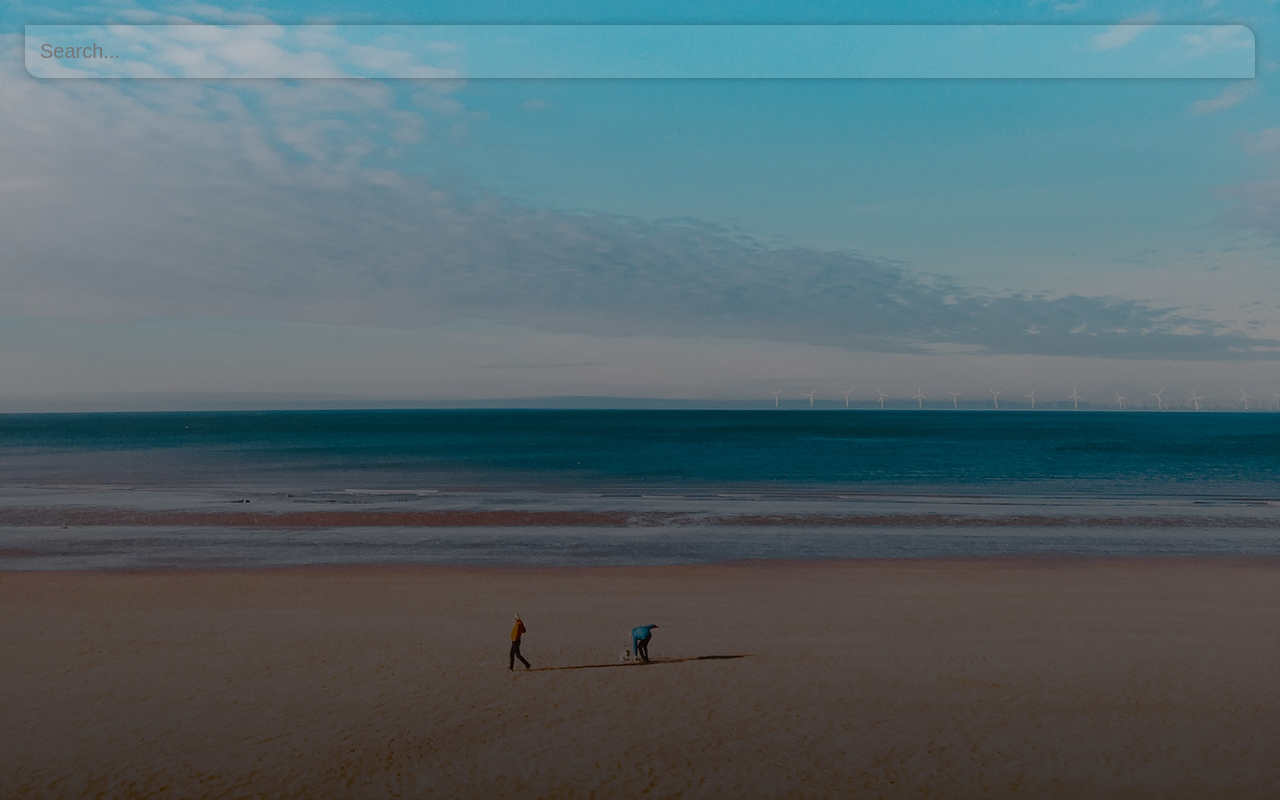
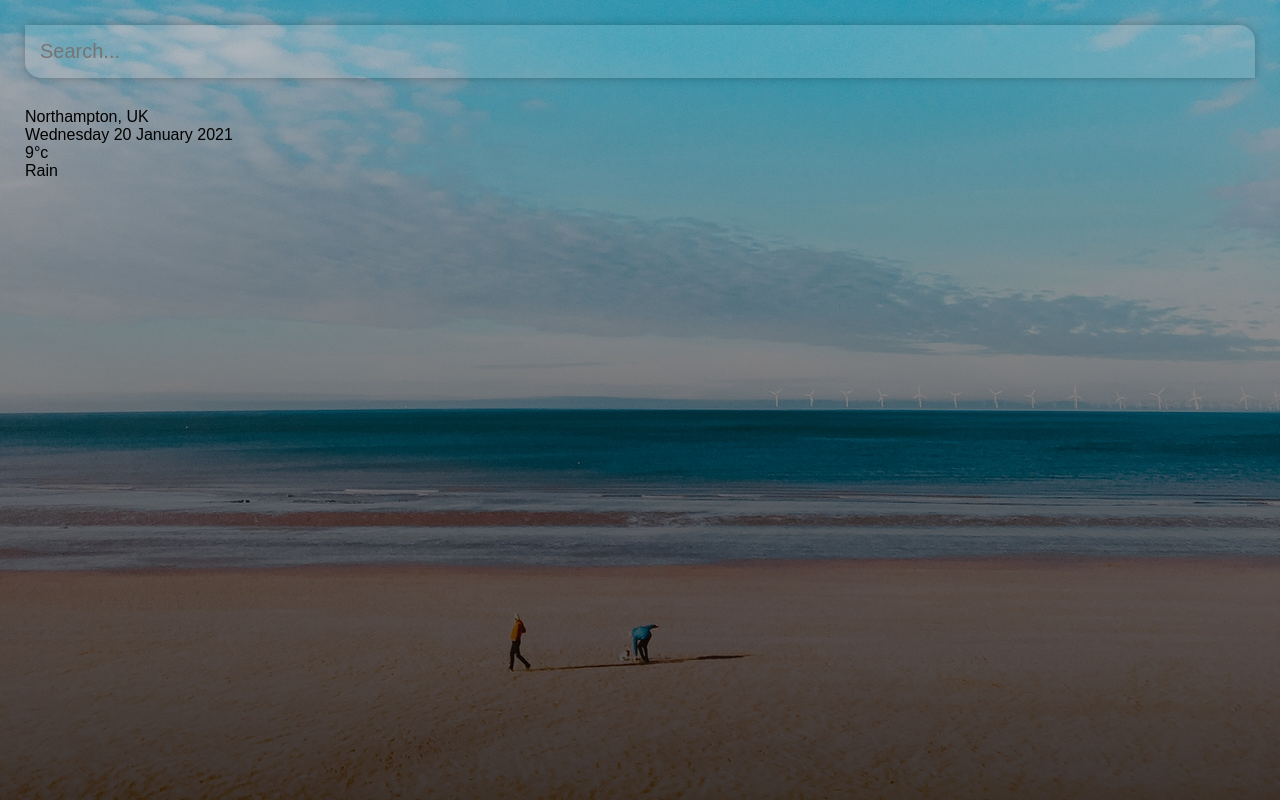
Before and after one commit to jpardike/vue-weather, a Vue app: page / in a window 1280 px wide. Built offline with nearby package versions, Linux system fonts and the light colour scheme.

Commit message:
Adds hardcoded data to app

```diff
--- a/src/App.vue
+++ b/src/App.vue
@@ -3,6 +3,19 @@
     <main>
       <div class="search-box">
         <input type="text" class="search-bar" placeholder="Search..." />
+      </div>
+
+      <div class="weather-wrap">
+
+        <div class="location-box">
+          <div class="location">Northampton, UK</div>
+          <div class="date">Wednesday 20 January 2021</div>
+        </div>
+
+        <div class="weather-box">
+          <div class="temp">9°c</div>
+          <div class="weather">Rain</div>
+        </div>
       </div>
     </main>
   </div>
```
